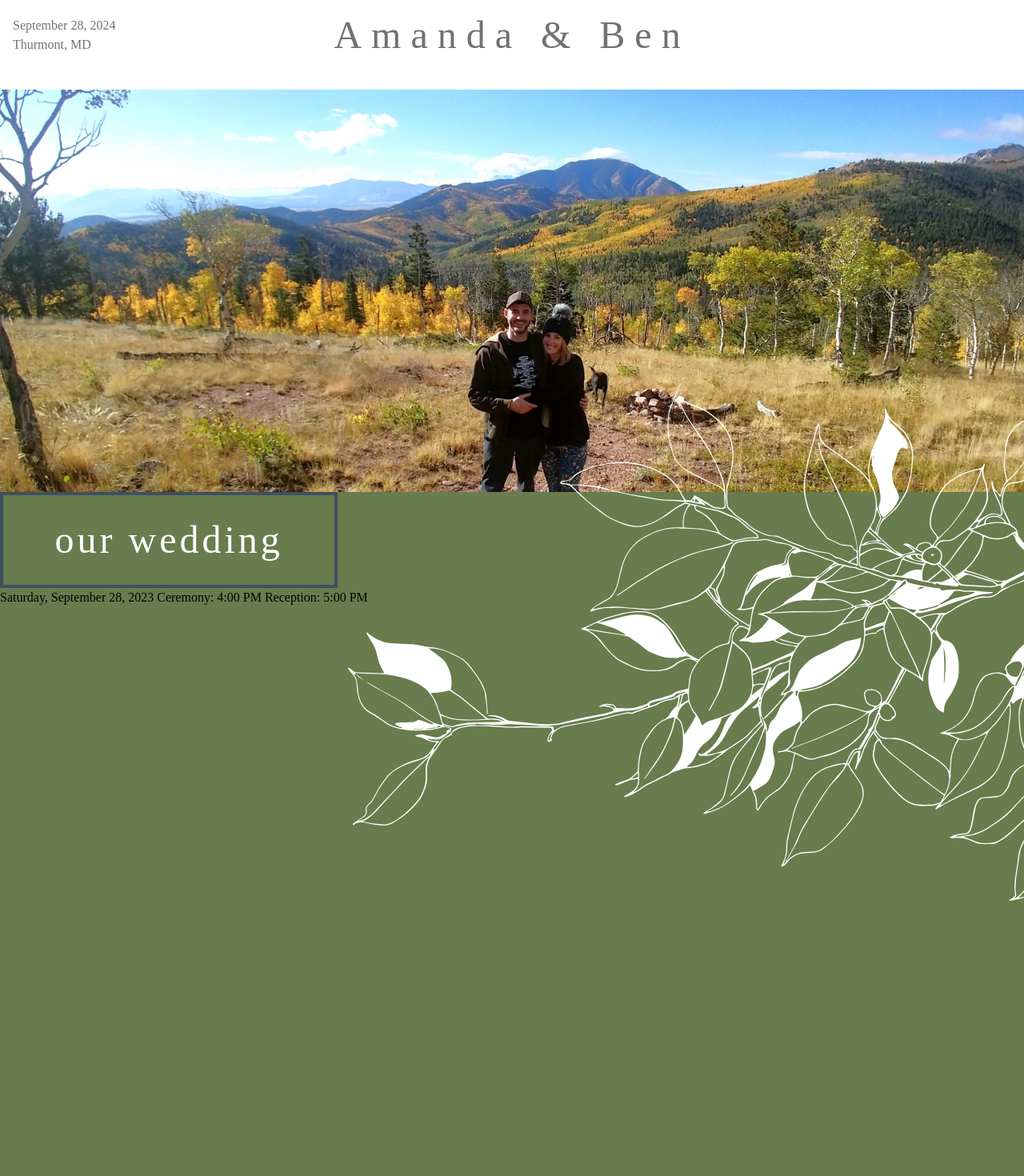
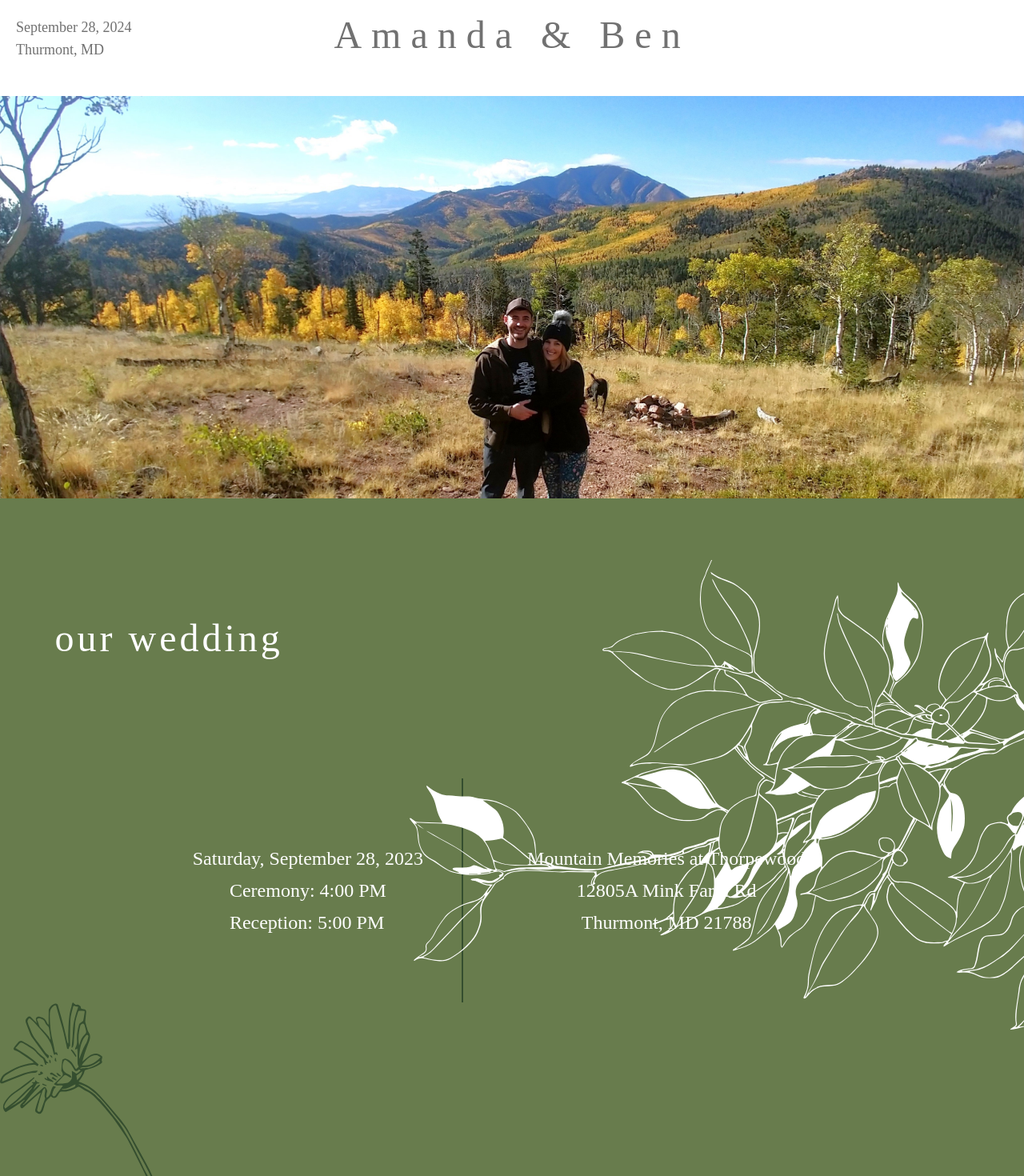
Before and after one commit to amandasimonds/brannocks-at-the-disco, a React (Create React App) app: page / in a window 1280 px wide. Shown: the top 1470 px of the page at 80% size. Before the commit the page ends 800 px from the top, so only its background shows below. Built offline with nearby package versions, Linux system fonts and the light colour scheme; the HTML template or start-up script is replaced by a standard one.

Commit message:
footer, logo, style tweaks

```diff
--- a/public/index.html
+++ b/public/index.html
@@ -2,7 +2,7 @@
 <html lang="en">
   <head>
     <meta charset="utf-8" />
-    <link rel="icon" href="%PUBLIC_URL%/favicon.ico" />
+    <link rel="icon" href="%PUBLIC_URL%/ABlogo.svg" />
     <meta name="viewport" content="width=device-width, initial-scale=1" />
     <meta name="theme-color" content="#000000" />
     <meta
@@ -24,7 +24,7 @@
       work correctly both with client-side routing and a non-root public URL.
       Learn how to configure a non-root public URL by running `npm run build`.
     -->
-    <title>React App</title>
+    <title>Amanda and Ben</title>
   </head>
   <body>
     <noscript>You need to enable JavaScript to run this app.</noscript>
--- a/src/App.js
+++ b/src/App.js
@@ -1,13 +1,17 @@
-import { Header } from "./components/Header";
-import Home from "./components/Home";
-import OurWedding from "./components/OurWedding";
+import { Header } from './components/Header';
+import Home from './components/Home';
+import OurWedding from './components/OurWedding';
+import Bottom from './components/Bottom';
 
 function App() {
-	return <div>
-    <Header/>
-    <Home/>
-    <OurWedding/>
-  </div>;
+	return (
+		<div>
+			<Header />
+			<Home />
+			<OurWedding />
+			<Bottom />
+		</div>
+	);
 }
 
 export default App;
--- /dev/null
+++ b/src/components/Bottom.jsx
@@ -0,0 +1,15 @@
+import React from 'react';
+import SproutVector from '../assets/sprout_vector.svg';
+
+export const Bottom = () => {
+	return (
+		<div className='flex items-center justify-between w-vw'>
+			<img src={SproutVector} className="w-[50vw] animate-slide-in-right" alt="" />
+            <p className='md:p-8 animate-fade-in-delay p-4'>
+                Created by: <a href="amandaxandra.netlify.app">Amanda Simonds</a>
+            </p>
+		</div>
+	);
+};
+
+export default Bottom;
--- a/src/components/Header.jsx
+++ b/src/components/Header.jsx
@@ -3,11 +3,11 @@ import Navbar from './Navbar';
 
 export const Header = () => {
 	return (
-		<div className="sticky top-0 w-full flex-col justify-between justify-center bg-white px-4 py-5 text-gray">
+		<div className="sticky top-0 w-full flex-col justify-between justify-center bg-white md:p-5 p-2 text-gray">
 			<div className="flex">
 				<div className="animate-slide-in-right flex-1 flex-col flex">
-					<span>September 28, 2024</span>
-					<span>Thurmont, MD</span>
+					<p>September 28, 2024</p>
+					<p>Thurmont, MD</p>
 				</div>
 				<h1 className='animate-fade-in'>Amanda & Ben</h1>
 				<div className="flex-1"></div>
--- a/src/components/Home.jsx
+++ b/src/components/Home.jsx
@@ -5,10 +5,10 @@ import LeavesVector from '../assets/Leaves Vector.svg';
 const Home = () => {
 	return (
 		<div>
-			<div className="w-100"></div>
+			<div ></div>
 			<img src={BannerPic} className="animate-fade-in" alt="Amanda and Ben in the Rocky Mountains" />
 			<div
-				className="animate-slide-in-left w-[66vw] fixed z-100 right-0 top-[480px]"
+				className="animate-slide-in-left lg:scale-2 lg:top-[700px] md:w-[60vw] w-[30vw] absolute right-0 md:top-[480px] top-[160px]"
 			>
 				<img
 					src={LeavesVector}
--- a/src/components/Navbar.jsx
+++ b/src/components/Navbar.jsx
@@ -15,7 +15,7 @@ const Navbar = () => {
 			</ul>
 			<div
 				onClick={handleClick}
-				className={` absolute top-[1rem] right-[1rem] cursor-pointer
+				className={` absolute top-[.5rem] right-[.5rem] cursor-pointer
 					${!mobileNav ? 'md:hidden text-gray ' : 'text-white z-20'}
 				`}
 			>
@@ -30,10 +30,10 @@ const Navbar = () => {
 						: 'absolute top-0 right-0 w-full h-screen flex flex-col bg-greenlight text-white justify-center items-center z-10'
 				}
 			>
-				<li className="py-6 text-4xl">Home</li>
-				<li className="py-6 text-4xl">About</li>
-				<li className="py-6 text-4xl">Registry</li>
-				<li className="py-6 text-4xl">Contact</li>
+				<li className="py-4 text-xl">Home</li>
+				<li className="py-4 text-xl">About</li>
+				<li className="py-4 text-xl">Registry</li>
+				<li className="py-4 text-xl">Contact</li>
 			</ul>
 		</div>
 	);
--- a/src/components/OurWedding.jsx
+++ b/src/components/OurWedding.jsx
@@ -2,14 +2,23 @@ import React from 'react';
 
 const OurWedding = () => {
 	return (
-		<div className="flex flex-col">
-			<div className="md:w-[33vw] md:p-8 w-full flex items-center justify-center border-4 border-blue">
+		<div className="animate-fade-in-delay">
+			<div className="md:w-[33vw] md:p-8 p-4 w-full md:h-[350px] flex items-center justify-center">
 				<h2>our wedding</h2>
 			</div>
-			<div>
-				Saturday, September 28, 2023
-                Ceremony: 4:00 PM
-                Reception: 5:00 PM
+			<div className="flex items-center justify-center flex-col md:flex-row">
+				<div className="flex items-center justify-between flex-col md:p-12 p-2">
+					<h4>Saturday, September 28, 2023</h4>
+					<div>
+						<h4>Ceremony: 4:00 PM</h4>
+						<h4>Reception: 5:00 PM</h4>
+					</div>
+				</div>
+				<div className="flex items-center justify-between flex-col md:border-l-2 border-green md:p-[5rem] p-4">
+					<h4>Mountain Memories at Thorpewood</h4>
+					<h4>12805A Mink Farm Rd</h4>
+					<h4>Thurmont, MD 21788</h4>
+				</div>
 			</div>
 		</div>
 	);
--- a/src/index.css
+++ b/src/index.css
@@ -15,11 +15,19 @@
 		cursor: pointer;
 	}
 
+	p {
+		@apply md:text-lg text-[.5rem];
+	}
+
 	h1 {
-		@apply tracking-[0.75rem] text-5xl font-light;
+		@apply md:tracking-[0.75rem] md:text-5xl font-light;
 	}
 
 	h2 {
-		@apply tracking-[0.25rem] text-5xl text-white font-light
+		@apply md:tracking-[0.25rem] md:text-5xl text-base/[2rem] text-white font-light
+	}
+
+	h4 {
+		@apply md:text-2xl/[2.5rem] text-sm/[1.5rem] text-white font-light
 	}
 }
--- a/tailwind.config.js
+++ b/tailwind.config.js
@@ -9,16 +9,21 @@ module.exports = {
 			keyframes: {
 				slideInLeft: {
 					'0%': { translate: '400px', opacity: '0' },
-					'80%': { translate: '-20px', opacity: '.75' },
+					'80%': { translate: '-10px', opacity: '.75' },
 					'100%': { translate: '0px', opacity: '1' },
 				},
 				slideInRight: {
 					'0%': { translate: '-400px', opacity: '0' },
-					'80%': { translate: '20px', opacity: '.75' },
+					'80%': { translate: '10px', opacity: '.75' },
 					'100%': { translate: '0px', opacity: '1' },
 				},
 				fadeIn: {
 					'0%': { opacity: '0' },
+					'100%': { opacity: '1' },
+				},
+				fadeInDelay: {
+					'0%': { opacity: '0' },
+					'50%': { opacity: '0' },
 					'100%': { opacity: '1' },
 				},
 				slideInTop: {
@@ -30,7 +35,8 @@ module.exports = {
 				'slide-in-left': 'slideInLeft 1.5s ease-in-out',
 				'fade-in': 'fadeIn 1.5s ease-in-out',
 				'slide-in-top': 'slideInTop 1.5s ease-in-out',
-				'slide-in-right': 'slideInRight 1.5s ease-in-out'
+				'slide-in-right': 'slideInRight 1.5s ease-in-out',
+				'fade-in-delay': 'fadeInDelay 3s ease-in-out'
 			},
 		},
 		colors: {
```
Also changed, not shown: public/ABlogo.svg (added), src/assets/sprout_vector.svg (added).
